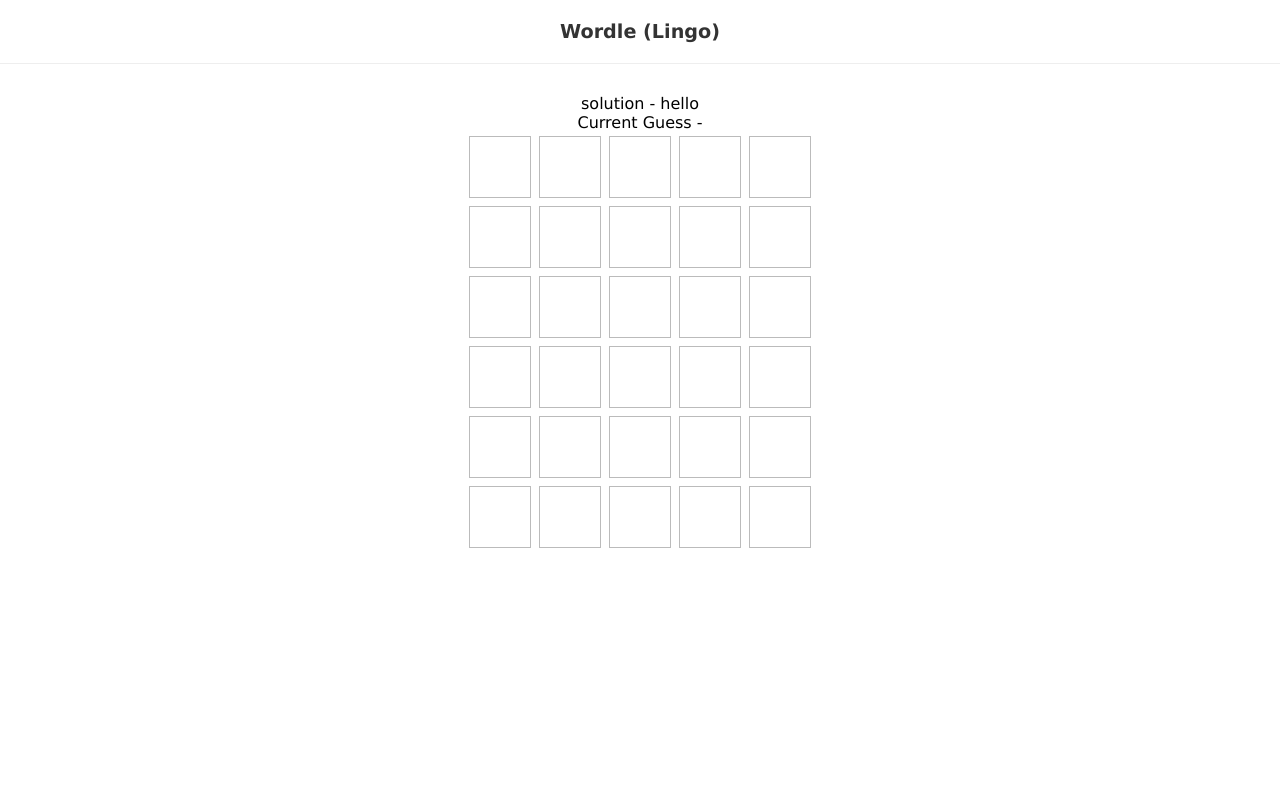
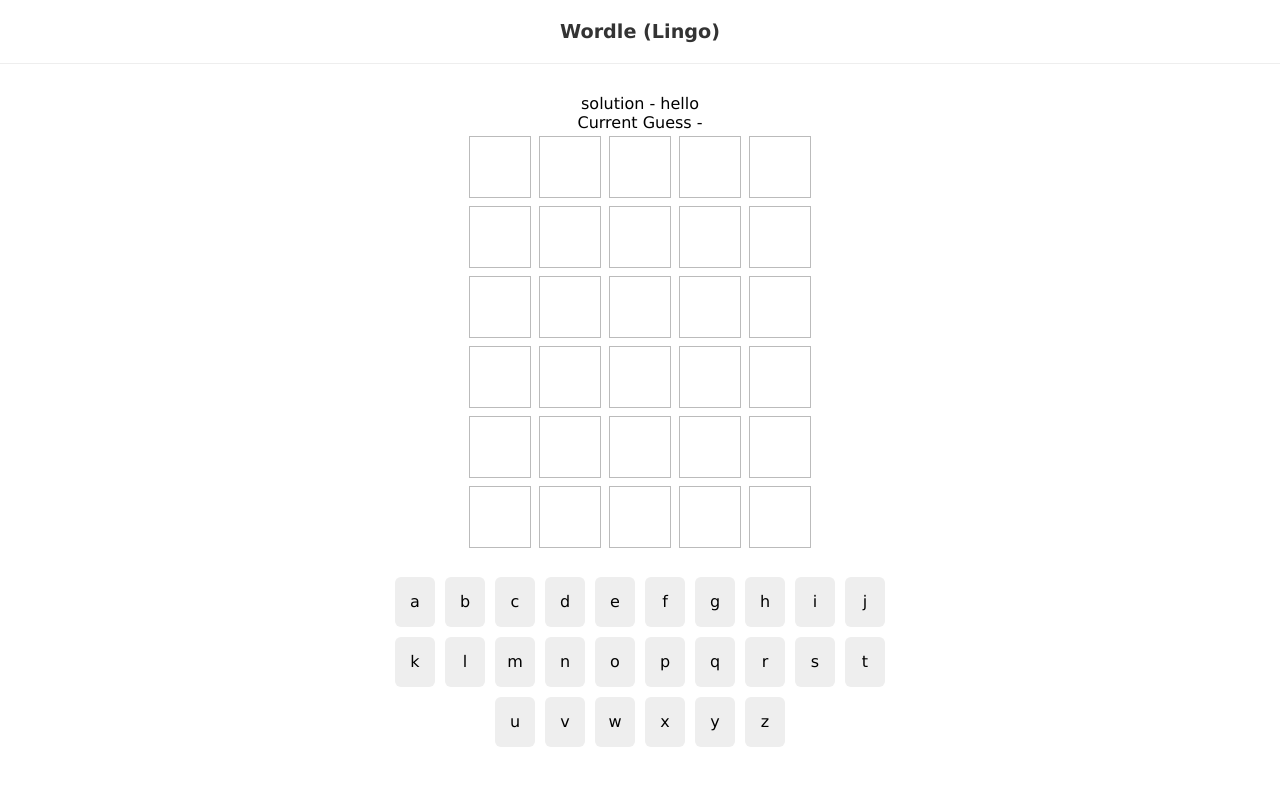
Before and after one commit to AaronDBoyd/Wordle-React, a React (Create React App) app: page / in a window 1280 px wide. Shown: the top 786 px of the page. Built offline with nearby package versions, Linux system fonts and the light colour scheme; data requests are answered from the project's data file.

Commit message:
add keypad

```diff
--- a/data/db.json
+++ b/data/db.json
@@ -1,4 +1,32 @@
 {
+  "letters": [
+    {"key": "a"},
+    {"key": "b"},
+    {"key": "c"},
+    {"key": "d"},
+    {"key": "e"},
+    {"key": "f"},
+    {"key": "g"},
+    {"key": "h"},
+    {"key": "i"},
+    {"key": "j"},
+    {"key": "k"},
+    {"key": "l"},
+    {"key": "m"},
+    {"key": "n"},
+    {"key": "o"},
+    {"key": "p"},
+    {"key": "q"},
+    {"key": "r"},
+    {"key": "s"},
+    {"key": "t"},
+    {"key": "u"},
+    {"key": "v"},
+    {"key": "w"},
+    {"key": "x"},
+    {"key": "y"},
+    {"key": "z"}
+  ],
   "solutions": [
     {"id": 1, "word": "ninja"},
     {"id": 2, "word": "spade"},
--- /dev/null
+++ b/src/components/Keypad.js
@@ -0,0 +1,23 @@
+import React, { useEffect, useState } from 'react'
+
+export default function Keypad() {
+  const [letters, setLetters] = useState(null)
+
+  useEffect(() => {
+    fetch('http://localhost:3001/letters')
+      .then(res => res.json())
+      .then(json => {
+        setLetters(json)
+      })
+  }, [])
+
+  return (
+    <div className="keypad">
+      {letters && letters.map(l => {
+        return (
+          <div key={l.key}>{l.key}</div>
+        )
+      })}
+    </div>
+  )
+}
--- a/src/components/Wordle.js
+++ b/src/components/Wordle.js
@@ -1,6 +1,7 @@
 import React, { useEffect } from 'react'
 import useWordle from '../hooks/useWordle'
 import Grid from './Grid';
+import Keypad from './Keypad'
 
 export default function Wordle({ solution }) {
   const { currentGuess, handleKeyup, turn, isCorrect, guesses } = useWordle(solution)
@@ -21,6 +22,7 @@ export default function Wordle({ solution }) {
       <div>solution - {solution}</div>
       <div>Current Guess - {currentGuess}</div>
       <Grid currentGuess={currentGuess} guesses={guesses} turn={turn} />
+      <Keypad />
     </div>
   )
 }
--- a/src/index.css
+++ b/src/index.css
@@ -59,6 +59,20 @@ h1 {
   animation: bounce 0.2s ease-in-out forwards;
 }
 
+.keypad {
+  max-width: 500px;
+  margin: 20px auto;
+}
+.keypad > div {
+  margin: 5px;
+  width: 40px;
+  height: 50px;
+  background: #eee;
+  display: inline-block;
+  border-radius: 6px;
+  line-height: 50px;
+}
+
 /* keyframe animations */
 @keyframes flip {
   0% {
```
